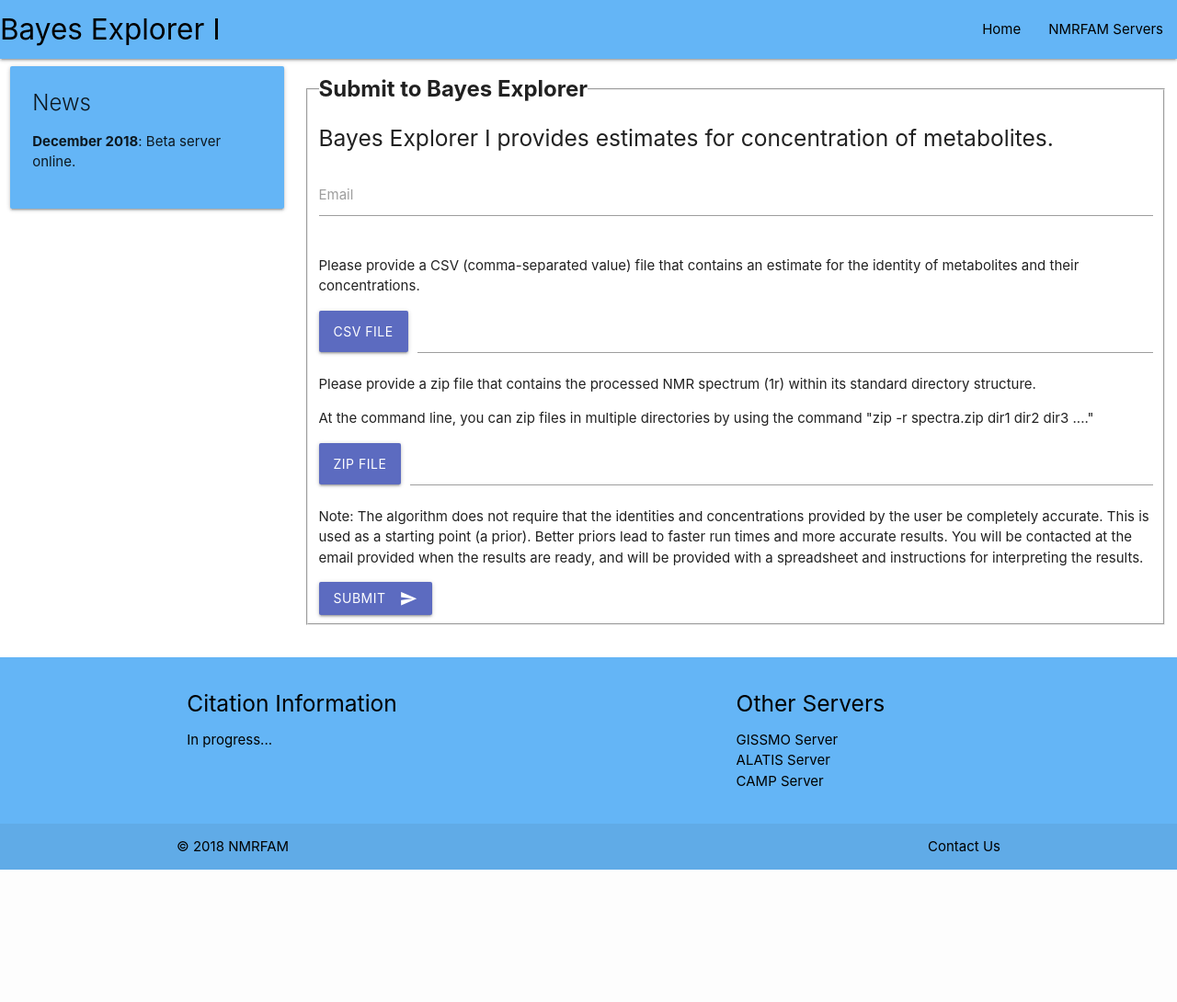
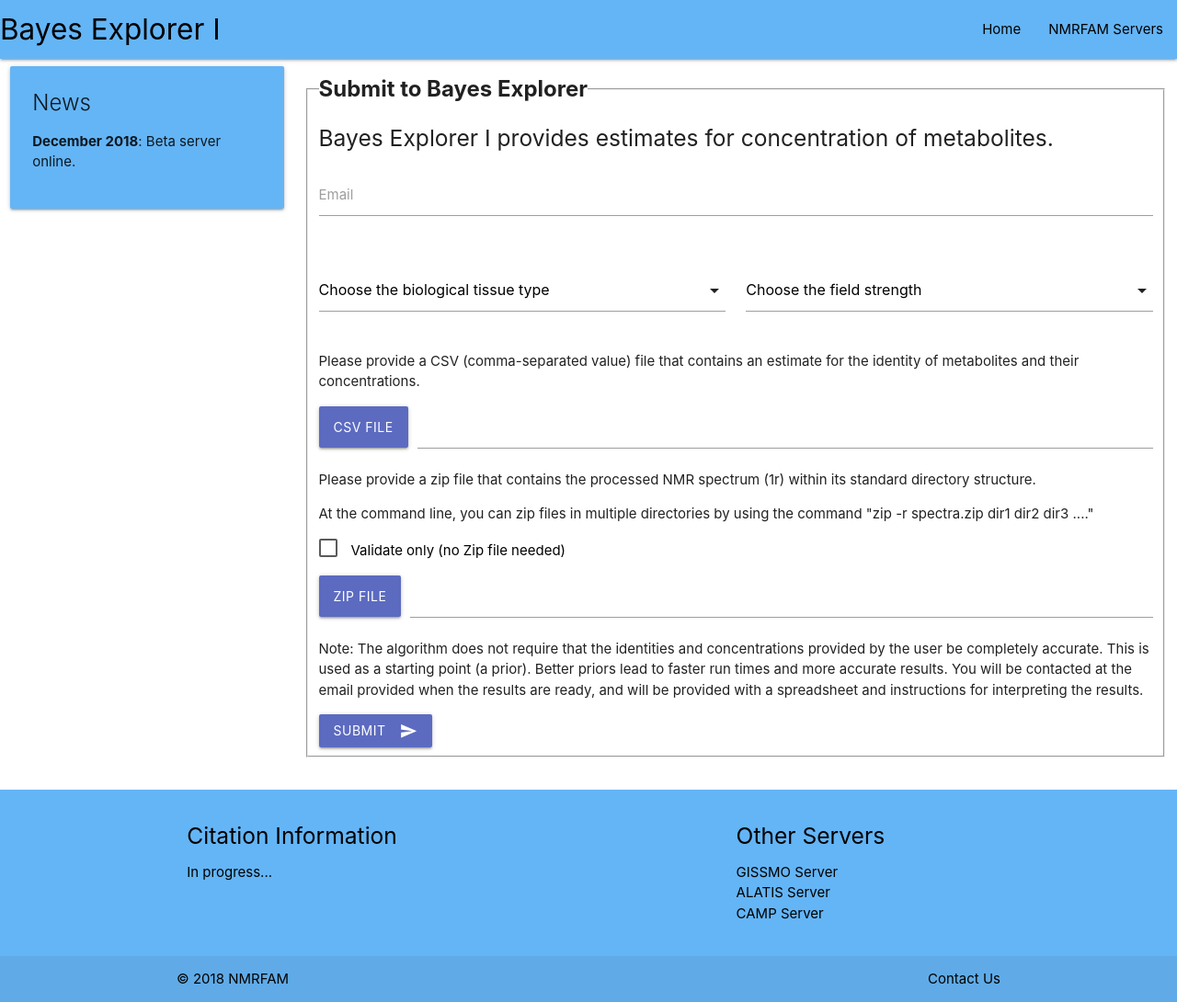
Before and after one commit to bmrb-io/bayesxplorer, a Flask app: page / in a window 1280 px wide. Shown: the whole page at 92% size. Before the commit the page ends 946 px from the top, so only its background shows below. Run offline with Flask 2, Linux system fonts and the light colour scheme.

Commit message:
A bunch of new form fields and enhancements in the way the form data is processed.

```diff
--- a/app/main.py
+++ b/app/main.py
@@ -8,7 +8,7 @@ import os
 from uuid import uuid4
 
 # Installed packages
-from flask import Flask, request, jsonify, redirect, render_template, url_for
+from flask import Flask, request, render_template, url_for
 from werkzeug.utils import secure_filename
 from flask_mail import Mail, Message
 
@@ -19,7 +19,7 @@ app.config['UPLOAD_FOLDER'] = os.path.join(dir_path, 'uploads')
 
 app.config.update(
     MAIL_SERVER='cowfish',
-    MAIL_DEFAULT_SENDER='noreply@bmrb.wisc.edu'
+    MAIL_DEFAULT_SENDER='noreply@nmrfam.wisc.edu'
 )
 mail = Mail(app)
 
@@ -33,24 +33,48 @@ def home_page():
 def upload_file():
     # get posted parameters
 
-    csvfile = request.files['csv_file']
-    zipfile = request.files['zip_file']
-    email = request.form.get('email', None)
+    csvfile = request.files.get('csv_file')
+    zipfile = request.files.get('zip_file')
+    email = request.form.get('email')
+    field_strength = request.form.get('field_strength', 'unknown')
+    sample = request.form.get('sample', 'unknown')
+    validate_only = request.form.get('validate_only', 'False')
+    if validate_only == 'on':
+        validate_only = 'False'
+
+    if not email:
+        return render_template('submission_status.html', message='Please provide your email.')
+    if not csvfile:
+        return render_template('submission_status.html', message='Please provide the CSV file.')
+
     uuid = str(uuid4())
     entry_dir = os.path.join(app.config['UPLOAD_FOLDER'], uuid)
     os.mkdir(entry_dir)
-    print(csvfile, zipfile, email, request.form)
-    if csvfile and zipfile and email:
+
+    if csvfile and (zipfile or validate_only) and email:
         csv_filename = secure_filename(csvfile.filename)
-        zip_filename = secure_filename(zipfile.filename)
         csvfile.save(os.path.join(entry_dir, csv_filename))
-        csvfile.save(os.path.join(entry_dir, zip_filename))
-        with open(os.path.join(entry_dir, 'email'), "w") as email_file:
-            email_file.write(email)
+        if zipfile:
+            zip_filename = secure_filename(zipfile.filename)
+            zipfile.save(os.path.join(entry_dir, zip_filename))
+        else:
+            zip_filename = 'None'
+
+        submission_info = '''Submission ID: %s
+Submission directory: %s
+User e-mail: %s
+Field strength: %s
+Sample: %s
+Validate only: %s
+CSV file name: %s
+Zip file name: %s
+''' % (uuid, entry_dir, email, field_strength, sample, validate_only, csv_filename, zip_filename)
+
+        with open(os.path.join(entry_dir, 'status'), "w") as status_file:
+            status_file.write(submission_info)
 
         confirm_message = Message("Submission made to Bayes Explorer.", recipients=['wedell@bmrb.wisc.edu'])
-        confirm_message.body = 'Submission ID: %s\nSubmission directory: %s\nUser e-mail: %s\nCSV file name:%s\n'\
-                               'Zip file name: %s' % (uuid, entry_dir, email, csv_filename, zip_filename)
+        confirm_message.body = submission_info
         mail.send(confirm_message)
         return render_template('submission_status.html', message='Submission complete!')
 
--- a/app/templates/base.html
+++ b/app/templates/base.html
@@ -4,11 +4,10 @@
     <!--
     <script type="text/javascript" src="//ajax.googleapis.com/ajax/libs/jquery/1.8.3/jquery.min.js"></script>
     <script type="text/javascript" src="//ajax.googleapis.com/ajax/libs/jqueryui/1.10.1/jquery-ui.min.js"></script>
-    <link rel="stylesheet" href="//code.jquery.com/ui/1.10.1/themes/base/jquery-ui.css">-->
 
     <link rel="stylesheet" href="/static/search.css">
 
-    <!--Import Google Icon Font-->
+    <!-- Import Google Icon Font-->
     <link href="https://fonts.googleapis.com/icon?family=Material+Icons" rel="stylesheet">
     <!--Import materialize.css-->
     <link rel="stylesheet" href="/static/materialize.min.css">
--- a/app/templates/submit.html
+++ b/app/templates/submit.html
@@ -12,8 +12,44 @@
 
             <div class="row">
                 <div class="input-field col s12">
-                  <input id="email" name="email" type="email" class="validate">
+                  <input id="email" name="email" type="email" class="validate" required="" aria-required="true">
                   <label for="email">Email</label>
+                </div>
+            </div>
+
+            <div class="row">
+                <div class="input-field col s6">
+                    <select id="sample" name="sample">
+                        <option value="" disabled selected>Choose the biological tissue type</option>
+                        <option class="black-text" value="blood">Blood</option>
+                        <option class="black-text" value="plasma">Plasma</option>
+                        <option class="black-text" value="serum">Serum</option>
+                        <option class="black-text" value="urine">Urine</option>
+                        <option class="black-text" value="liver">Liver</option>
+                        <option class="black-text" value="CSF">CSF</option>
+                        <option class="black-text" value="breath">Breath</option>
+                        <option class="black-text" value="momentum">Momentum</option>
+                        <option class="black-text" value="feces">Feces</option>
+                        <option class="black-text" value="subcutaneous">Subcutaneous</option>
+                    </select>
+                </div>
+                <div class="input-field col s6">
+                    <select id="field_strength" name="field_strength">
+                        <option value="" disabled selected>Choose the field strength</option>
+                        <option class="black-text" value="100 MHz">100 MHz</option>
+                        <option class="black-text" value="200 MHz">100 MHz</option>
+                        <option class="black-text" value="300 MHz">300 MHz</option>
+                        <option class="black-text" value="400 MHz">400 MHz</option>
+                        <option class="black-text" value="500 MHz">500 MHz</option>
+                        <option class="black-text" value="600 MHz">600 MHz</option>
+                        <option class="black-text" value="700 MHz">700 MHz</option>
+                        <option class="black-text" value="750 MHz">750 MHz</option>
+                        <option class="black-text" value="800 MHz">800 MHz</option>
+                        <option class="black-text" value="900 MHz">900 MHz</option>
+                        <option class="black-text" value="950 MHz">950 MHz</option>
+                        <option class="black-text" value="1000 MHz">1000 MHz</option>
+                        <option class="black-text" value="1300 MHz">1300 MHz</option>
+                    </select>
                 </div>
             </div>
 
@@ -30,14 +66,19 @@
             </div>
 
             <p>Please provide a zip file that contains the processed NMR spectrum (1r) within its standard directory
-                structure.</p><p>At the command line, you can zip files in multiple directories by using the command  "zip -r spectra.zip dir1 dir2 dir3 ...."</p>
+                structure.</p>
+            <p>At the command line, you can zip files in multiple directories by using the command  "zip -r spectra.zip dir1 dir2 dir3 ...."</p>
+            <label class="black-text">
+                <input type="checkbox" class="checkbox-indigo filled-in" id="validate_only" name="validate_only">
+                <span>Validate only (no Zip file needed)</span>
+            </label>
             <div class="file-field input-field">
-                <div class="btn indigo lighten-1">
+                <div class="btn indigo lighten-1" id="zip_wrapper">
                     <span>Zip file</span>
                     <input type="file" name="zip_file" id="zip_file" accept=".zip">
                 </div>
                 <div class="file-path-wrapper">
-                    <input class="file-path validate" type="text">
+                    <input class="file-path validate" type="text" id="zip_file_text">
                 </div>
             </div>
 
@@ -53,4 +94,25 @@
         </fieldset>
     </div>
 </form>
+
+
+<script>
+
+document.addEventListener('DOMContentLoaded', function() {
+var elems = document.querySelectorAll('select');
+var instances = M.FormSelect.init(elems, 'options');
+});
+
+document.getElementById('validate_only').onchange = function() {
+    $('#zip_file').prop('disabled', $('#validate_only').prop('checked'));
+    $('#zip_file_text').prop('disabled', $('#validate_only').prop('checked'));
+    if ($('#validate_only').prop('checked')){
+        $('#zip_wrapper').addClass('disabled').val('');
+        $('#zip_file_text').val('');
+    } else {
+        $('#zip_wrapper').removeClass('disabled');
+    }
+};
+
+</script>
 {% endblock %}
```
